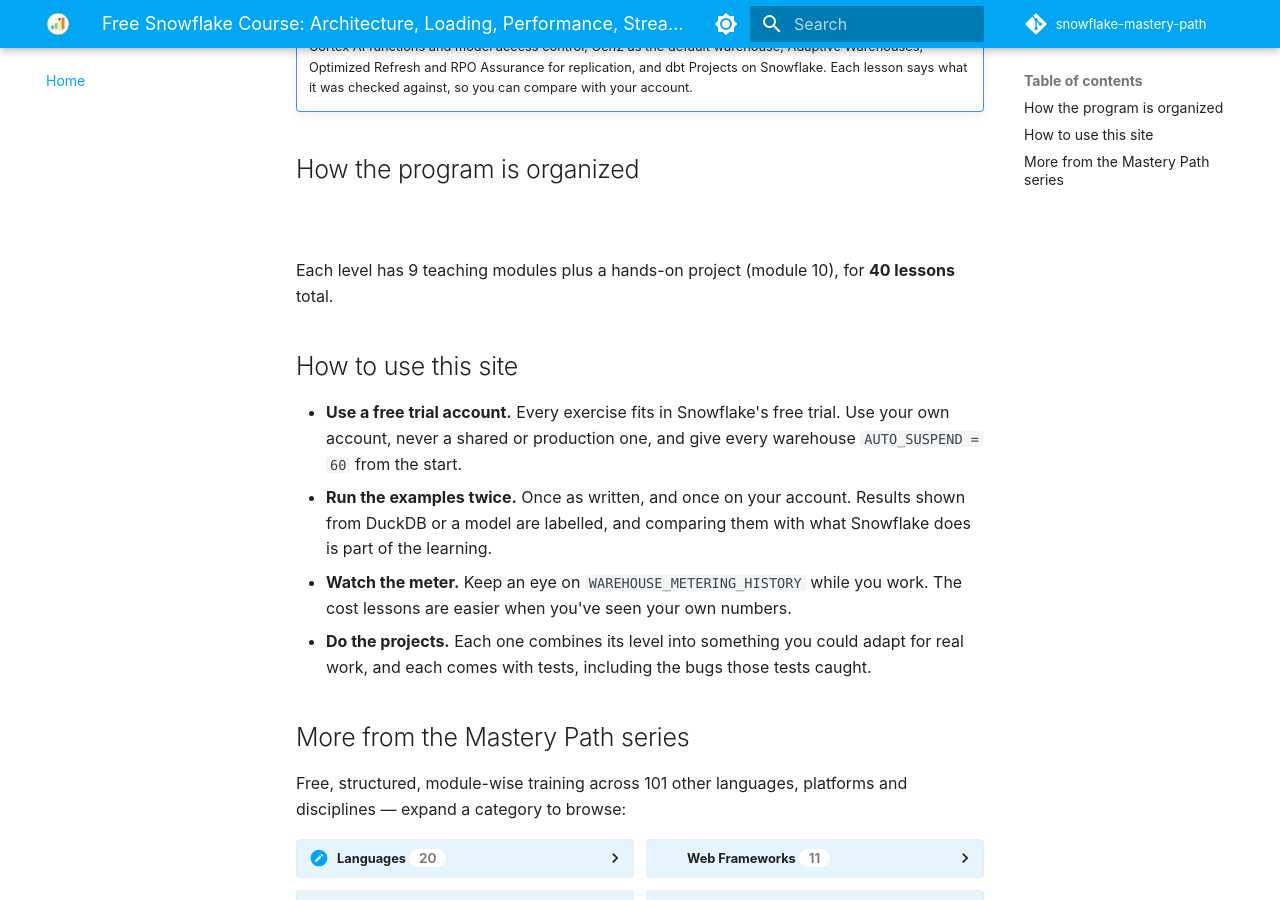
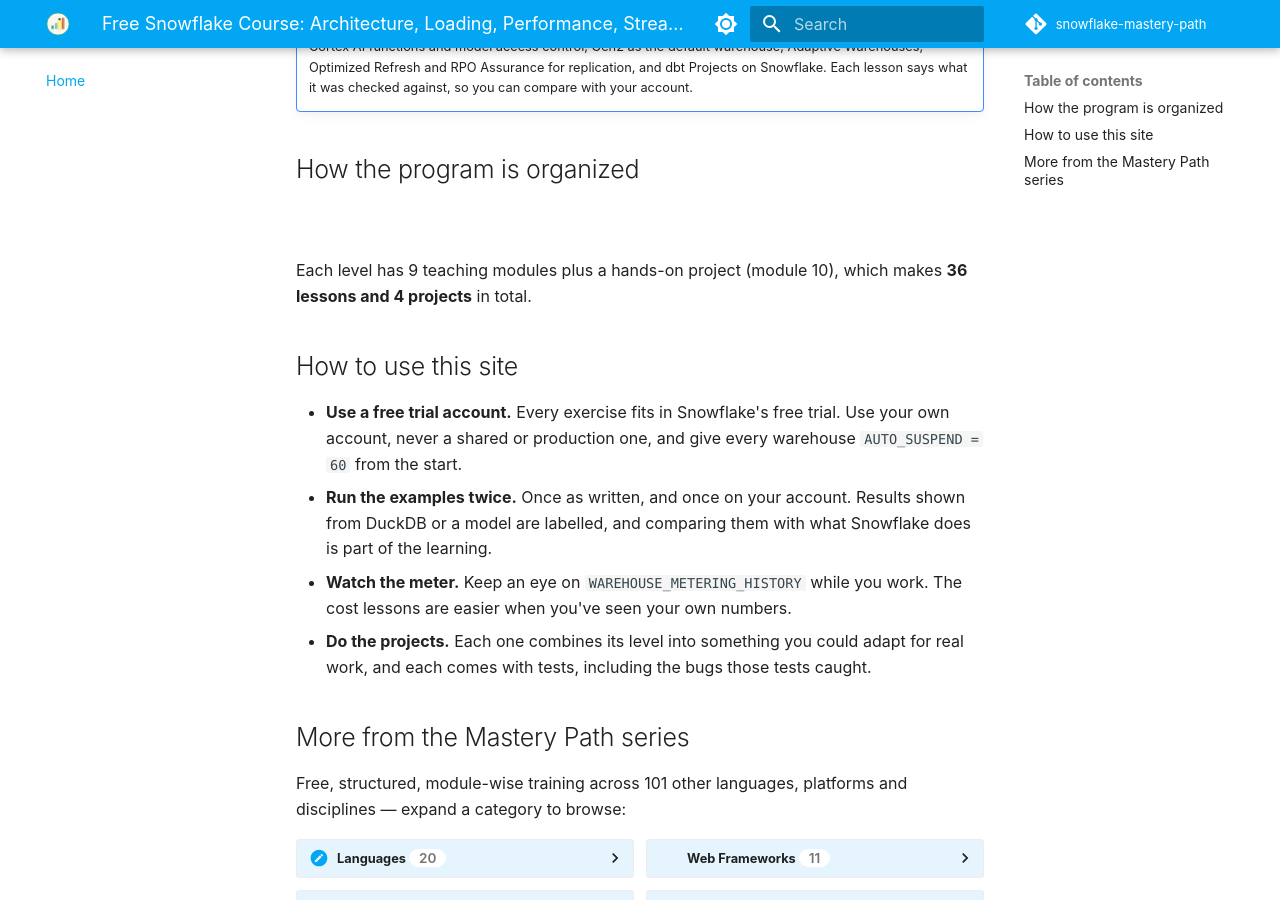
Before and after one commit to SIGILIPELLI/snowflake-mastery-path, an MkDocs documentation site: the page built from docs/index.md, in a window 1280 px wide and 900 px high, scrolled down 1284 px. Built offline with MkDocs 1.6.1 and Material for MkDocs 9.7.7, drawn with Linux system fonts in a browser that asks for light colours; comment, search, counter and statistics services are not loaded.

Commit message:
Lesson and project counts use one definition; remove stale 'being written' notices
Co-Authored-By: Claude Sonnet 5.5 <noreply@anthropic.com>

```diff
--- a/docs/index.md
+++ b/docs/index.md
@@ -1,6 +1,6 @@
 ---
 title: "Free Snowflake Course: Architecture, Loading, Performance, Streams and Tasks, Security, Sharing, Snowpark, Cortex AI, Cost and dbt"
-description: "Free Snowflake course: 40 lessons on architecture, loading, pruning, pipelines, governance, Snowpark, Cortex AI, cost control and dbt CI/CD."
+description: "Free Snowflake course: 36 lessons and 4 projects on architecture, loading, pruning, pipelines, governance, Snowpark, Cortex AI, cost control and dbt CI/CD."
 ---
 
 # Snowflake Mastery Path
@@ -54,7 +54,7 @@ bill.
 | **3 · Security, Governance & Sharing** | RBAC, authentication, network, masking, tags, secure views, sharing, encryption, auditing | 10 | Run a shared platform where access is designed, tested and audited |
 | **4 · Building, Scaling & Operating** | UDFs, Snowpark, Cortex AI, cost, scaling, replication, dbt CI/CD, migration | 10 | Build on Snowflake and keep it fast, recoverable and affordable |
 
-Each level has 9 teaching modules plus a hands-on project (module 10), for **40 lessons** total.
+Each level has 9 teaching modules plus a hands-on project (module 10), which makes **36 lessons and 4 projects** in total.
 
 ## How to use this site
 
--- a/docs/javascripts/progress-tracker.js
+++ b/docs/javascripts/progress-tracker.js
@@ -43,7 +43,7 @@
     } catch (e) { return null; }
   }
   function isProjectSlug(slug) {
-    return /project|capstone/i.test(slug || "");
+    return /(^|\/)\d+-(project|capstone)\b/i.test(slug || "");
   }
   function pointsFor(slug) {
     return isProjectSlug(slug) ? POINTS_PROJECT : POINTS_LESSON;
```
